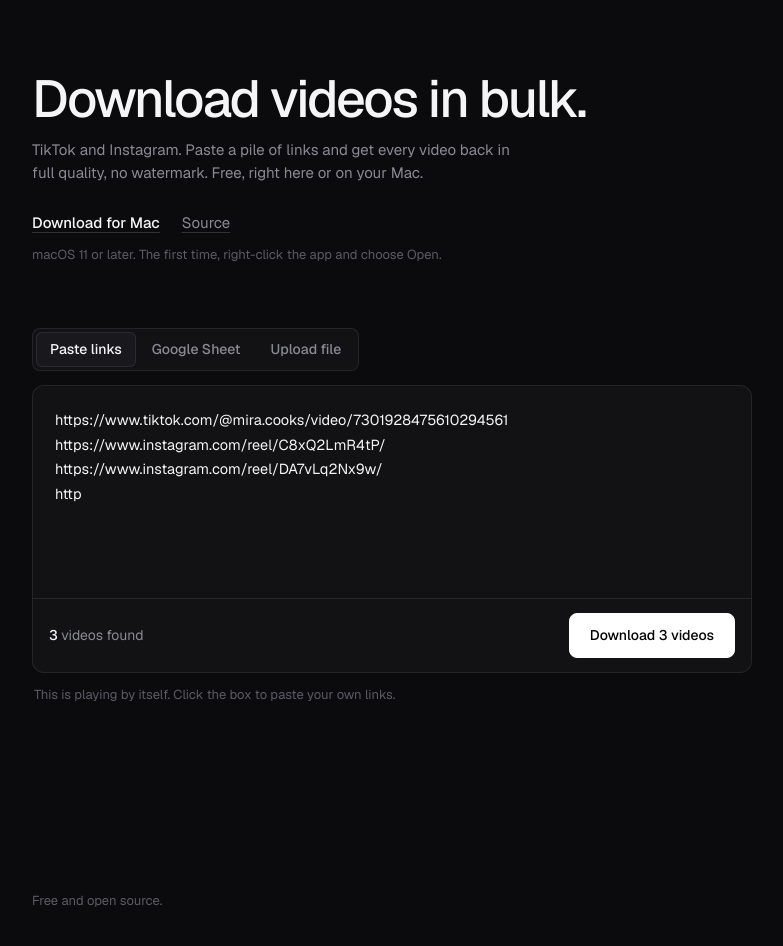
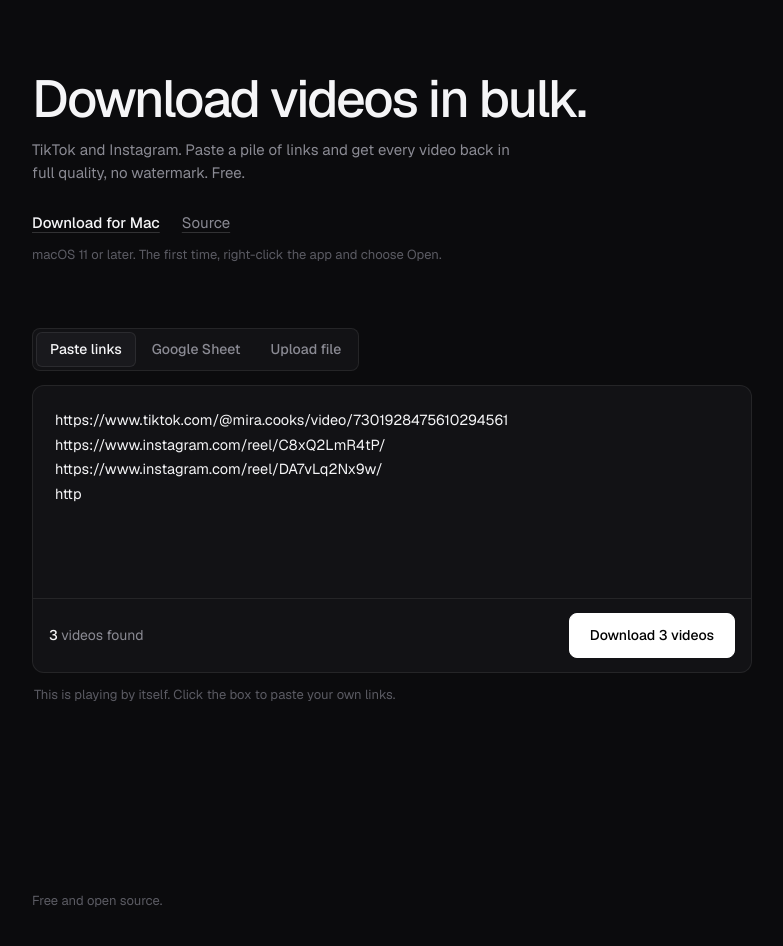
Before and after one commit to tarekmoumane-create/video-bulk-downloader-site, a website: page index.html in a window 1280 px wide. Shown: the whole page, without its empty margins (112-895 px from the left). Drawn offline with nearby package versions, Linux system fonts and the light colour scheme.

Commit message:
Shorten the headline copy
Co-Authored-By: Claude Opus 5.5 <noreply@anthropic.com>

```diff
--- a/index.html
+++ b/index.html
@@ -4,7 +4,7 @@
 <meta charset="utf-8">
 <meta name="viewport" content="width=device-width, initial-scale=1">
 <meta name="color-scheme" content="dark">
-<meta name="description" content="Download TikTok and Instagram videos in bulk. Full quality, no watermark. Free, right in your browser or on your Mac.">
+<meta name="description" content="Download TikTok and Instagram videos in bulk. Full quality, no watermark. Free.">
 <title>Video Downloader</title>
 <link rel="preconnect" href="https://fonts.googleapis.com">
 <link rel="preconnect" href="https://fonts.gstatic.com" crossorigin>
@@ -164,7 +164,7 @@
 <body>
 <main>
   <h1>Download videos in bulk.</h1>
-  <p class="lede">TikTok and Instagram. Paste a pile of links and get every video back in full quality, no watermark. Free, right here or on your Mac.</p>
+  <p class="lede">TikTok and Instagram. Paste a pile of links and get every video back in full quality, no watermark. Free.</p>
 
   <div class="get">
     <a href="download/Video-Downloader-mac.zip" download>Download for Mac</a>
```
